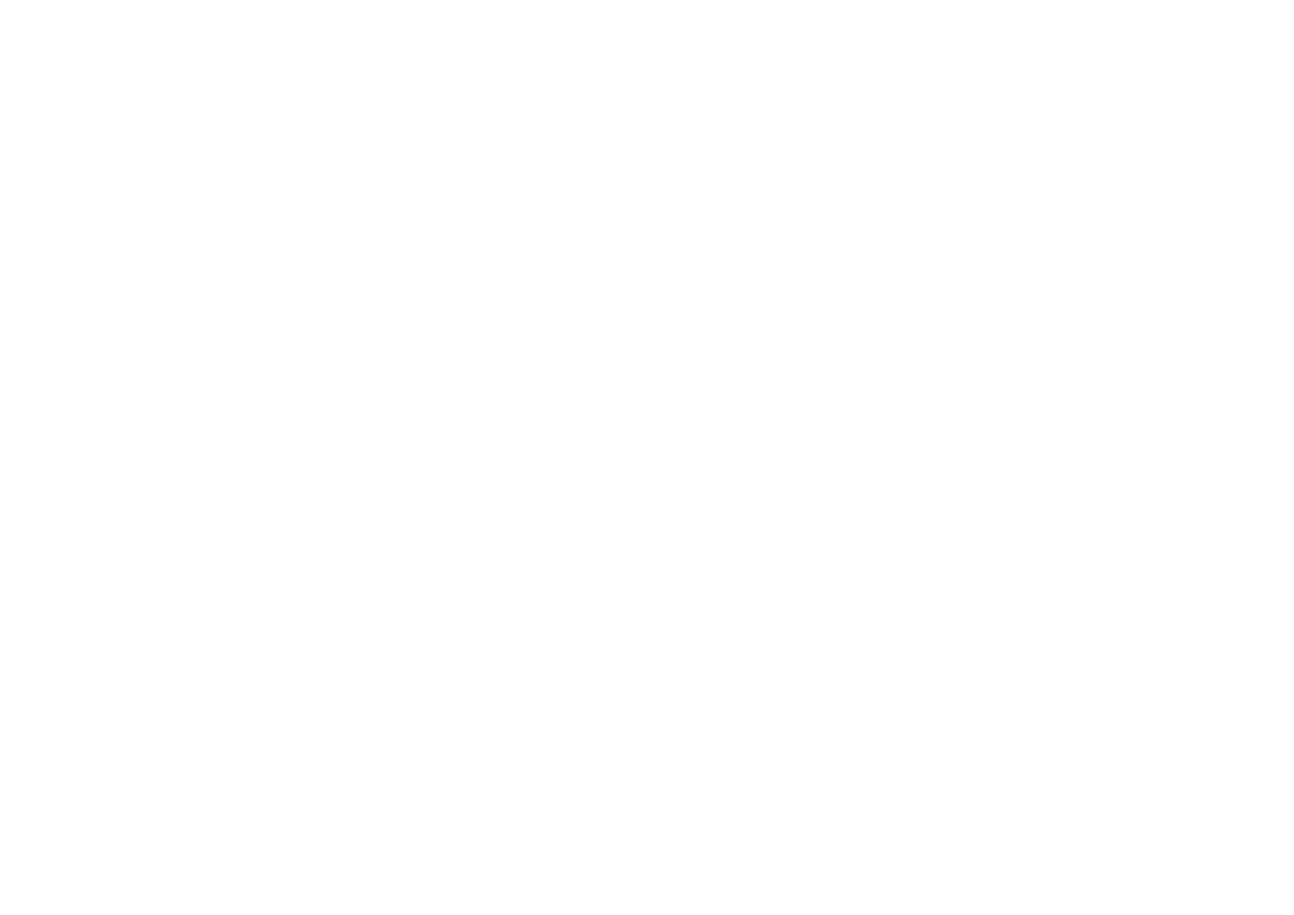
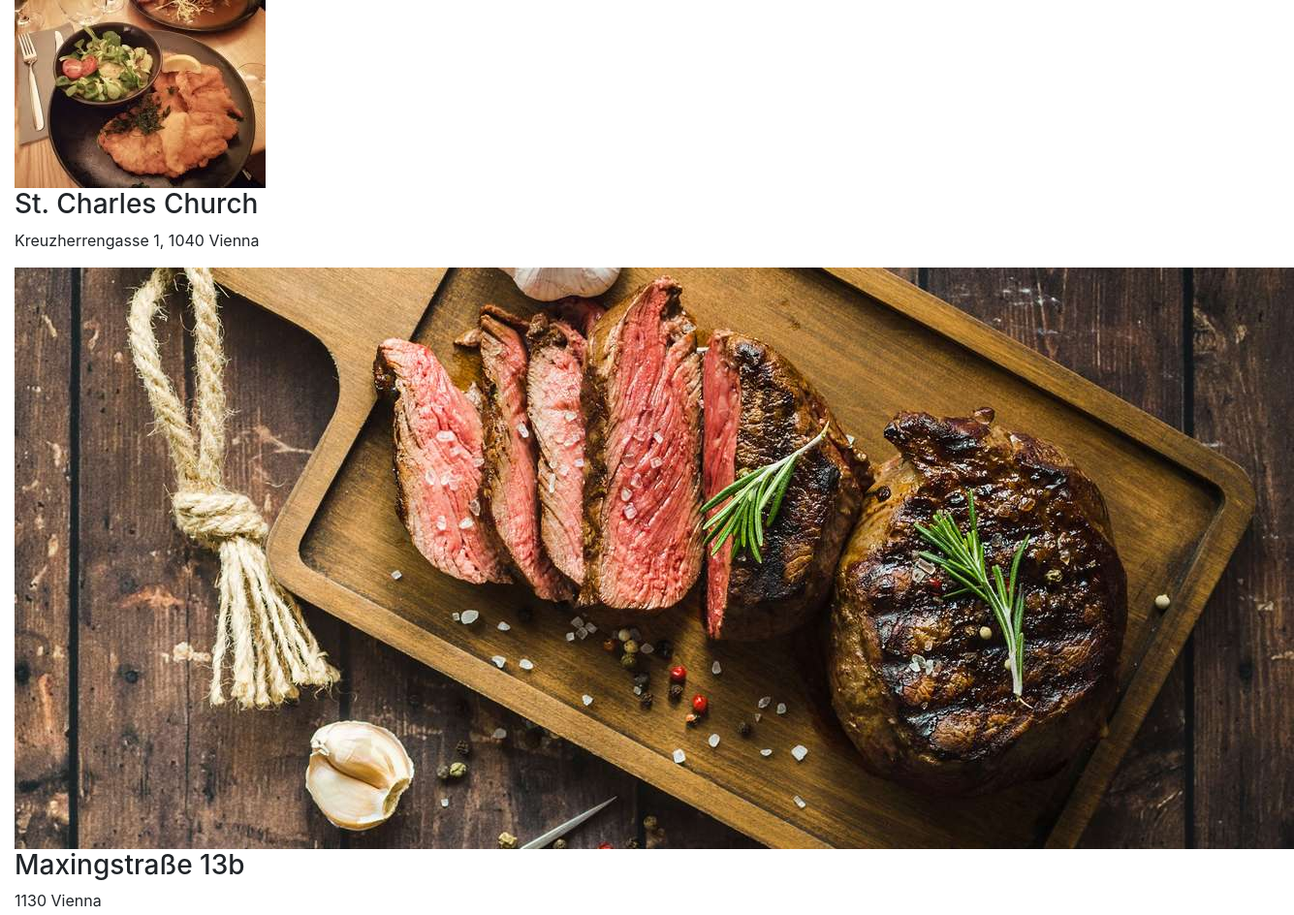
Before and after one commit to Scheyk/CFLMS-KathrinSchey-CodeReview-06, a plain HTML site: page index.html in a window 1280 px wide. Shown: the top 944 px of the page at 97% size, 1335 px wide, since content can reach past the window. Before the commit the page ends 800 px from the top, so only its background shows below. Drawn offline with nearby package versions, Linux system fonts and the light colour scheme.

Commit message:
get output with funtion correct

```diff
--- a/script/script.js
+++ b/script/script.js
@@ -3,32 +3,43 @@ let lokArray = [];
 let restArray = [];
 let eventArray = [];
 class lokation {
-    constructor(pic, adress, city) {
+    constructor(pic, adr, city) {
         this.pic = "";
-        this.adress = "";
+        this.adr = "";
         this.city = "";
         this.pic = pic;
-        this.adress = adress;
+        this.adr = adr;
         this.city = city;
         lokArray.push(this);
     }
     display() {
-        return `${this.pic} <br> ${this.adress} <br> ${this.city}`;
+        return `<div>
+					<img src='${this.pic}'>
+					<h3>${this.adr}</h3>
+					<p>${this.city}</p>
+				<div>`;
     }
 }
-let church = new lokation(`src="img/pic1.jpg"`, `Karlsplatz 1`, `1010 Vienna`);
+let church = new lokation(`img/pic1.jpg`, `St. Charles Church`, `Kreuzherrengasse 1, 1040 Vienna`);
 //document.getElementById("result").innerHTML = church.display();
-let park = new lokation(`src= "img/pic2.jpg`, `Maxingstraße 13b`, `1130 Vienna`);
+let park = new lokation(`img/pic2.jpg`, `Maxingstraße 13b`, `1130 Vienna`);
 class restaurants extends lokation {
-    constructor(pic, adress, city, telNum, nation, url) {
-        super(pic, adress, city);
+    constructor(pic, adr, city, telNum, nation, url) {
+        super(pic, adr, city);
         this.telNum = telNum;
         this.nation = nation;
         this.url = url;
         restArray.push(this);
     }
     display() {
-        return `${super.display()} <br> ${this.telNum} <br> ${this.nation} <br> ${this.url}`;
+        return `<div>
+					<img src='${this.pic}'>
+					<h3>${this.adr}</h3>
+					<p>${this.city}</p>
+					<p>${this.telNum}</p>
+					<p>${this.nation}</p>
+					<p>${this.url}</p>
+				<div>`;
     }
 }
 let steak = new restaurants(`img/pic2.jpg`, `Dstrikt Steakhouse`, `Schubertring 5-7, 1010 Vienna`, `0043-131188616`, `Bürgerlich`, `www.dstrikt.com`);
@@ -42,8 +53,18 @@ class events extends lokation {
         eventArray.push(this);
     }
     display() {
-        return `${super.display()} ${this.date} ${this.time} ${this.price}`;
+        return `<div>
+					<img src='${this.pic}'>
+					<h3>${this.adr}</h3>
+					<p>${this.city}</p>
+					<p>${this.date}</p>
+					<p>${this.time}</p>
+					<p>${this.price}</p>
+				<div>`;
     }
 }
 let dropout = new events(`some/image`, `Seasik Steve by Arena`, `Baumgasse 80, 1030 Wien`, `30.05.2020`, `20:00`, `40€`);
 let blues = new events(`some/image`, `Joe Bonamassa: An Acoustic Evening At The Vienna Opera`, `Opernring 2, 1010 Wien`, `30.10.2020`, `20:00`, `80€`);
+for (let i = 0; i < lokArray.length; i++) {
+    document.getElementById("result").innerHTML += lokArray[i].display();
+}
```
Also changed, not shown: index.html (+1 -3 lines), 1 other file.
